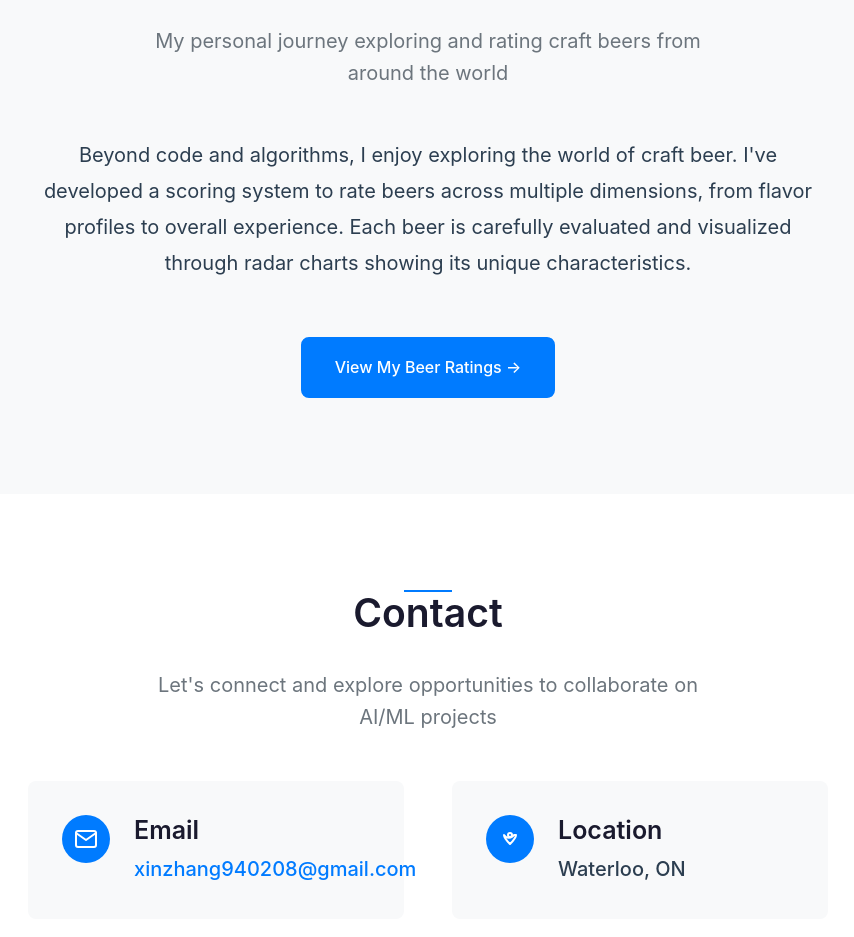
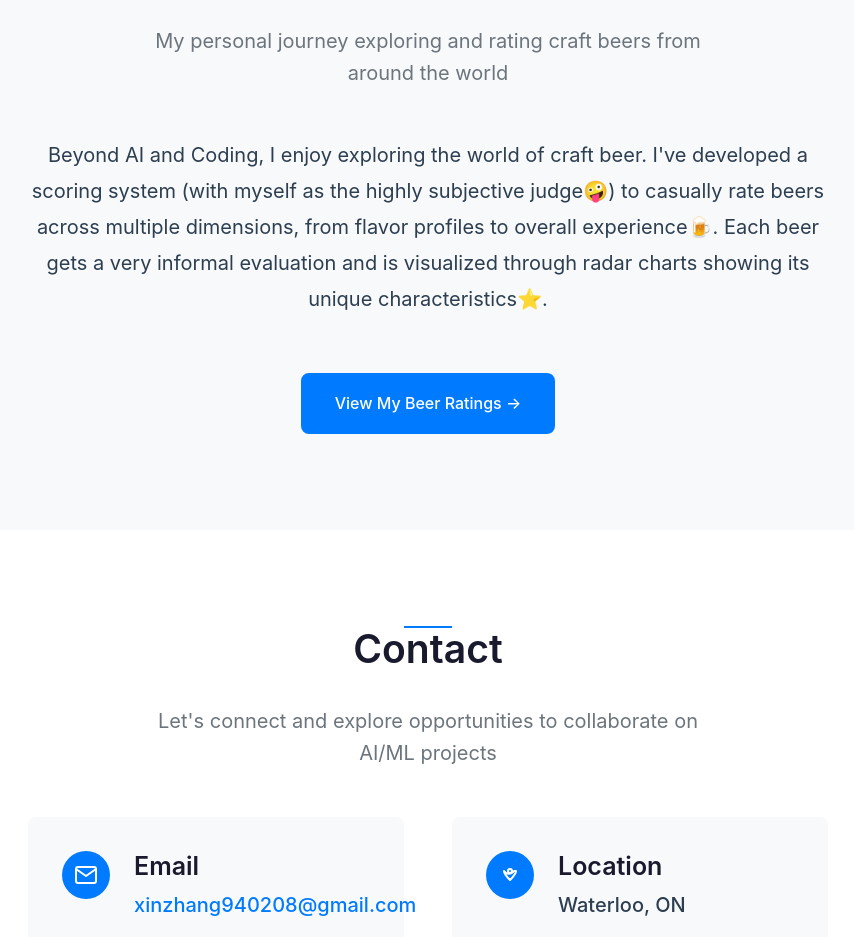
Before and after one commit to XINZHANG-ops/personal_page, a website: page index.html in a window 1280 px wide. Shown: the part 6180-7117 px from the top of the page, without its empty margins (212-1066 px from the left). Drawn offline with Linux system fonts and the light colour scheme.

Commit message:
new text

```diff
--- a/index.html
+++ b/index.html
@@ -113,8 +113,8 @@
                     <div class="about__main">
                         <div class="about__photo">
                             <img src="assets/images/profile/profile.png"
-                                alt="Professional headshot of Xin Zhang, Data Scientist & Researcher" class="about__image"
-                                role="img" loading="lazy">
+                                alt="Professional headshot of Xin Zhang, Data Scientist & Researcher"
+                                class="about__image" role="img" loading="lazy">
                         </div>
                         <div class="about__narrative">
                             <h3 class="about__subtitle">Bridging Research and Industry</h3>
@@ -274,9 +274,11 @@
                 </header>
                 <div class="beer-section__content">
                     <p class="beer-section__description">
-                        Beyond code and algorithms, I enjoy exploring the world of craft beer. I've developed a scoring
-                        system to rate beers across multiple dimensions, from flavor profiles to overall experience.
-                        Each beer is carefully evaluated and visualized through radar charts showing its unique characteristics.
+                        Beyond AI and Coding, I enjoy exploring the world of craft beer. I've developed a scoring
+                        system (with myself as the highly subjective judge🤪) to casually rate beers across multiple
+                        dimensions, from flavor profiles to overall experience🍺.
+                        Each beer gets a very informal evaluation and is visualized through radar charts showing its
+                        unique characteristics⭐.
                     </p>
                     <a href="beer.html" class="btn btn--primary beer-section__link">
                         View My Beer Ratings →
```
